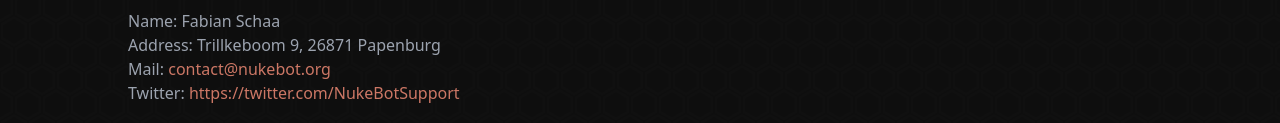
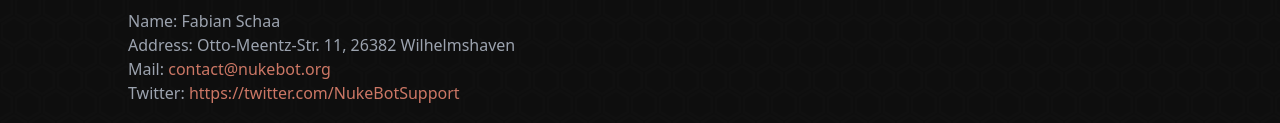
Before and after one commit to NukeBotWebsite/NukeBotWebsite.github.io, a website built with Vite: page legal.html in a window 1280 px wide. Shown: the part 483-606 px from the top of the page. Built offline with nearby package versions, Linux system fonts and the light colour scheme.

Commit message:
Update legal.html

```diff
--- a/legal.html
+++ b/legal.html
@@ -50,7 +50,7 @@
             <p class="text-gray-400">On the website itself we don't collect any userdata, but since the website is protected by Cloudflare, they may collect informations about visitors. Their policy can be found here: <a href="https://www.cloudflare.com/privacypolicy/" class="text-nuke-redorange hover:underline">https://www.cloudflare.com/privacypolicy/</a></p>
             <p class="text-gray-100 font-semibold text-3xl mt-9 mb-3">Contact</p>
             <p class="text-gray-400">Name: Fabian Schaa</p>
-            <p class="text-gray-400">Address: Trillkeboom 9, 26871 Papenburg</p>
+            <p class="text-gray-400">Address: Otto-Meentz-Str. 11, 26382 Wilhelmshaven</p>
             <p class="text-gray-400">Mail: <a href="mailto:contact@nukebot.org" class="text-nuke-redorange hover:underline">contact@nukebot.org</a></p>
             <p class="text-gray-400">Twitter: <a href="https://twitter.com/NukeBotSupport" class="text-nuke-redorange hover:underline">https://twitter.com/NukeBotSupport</a></p>
          </div>
```
